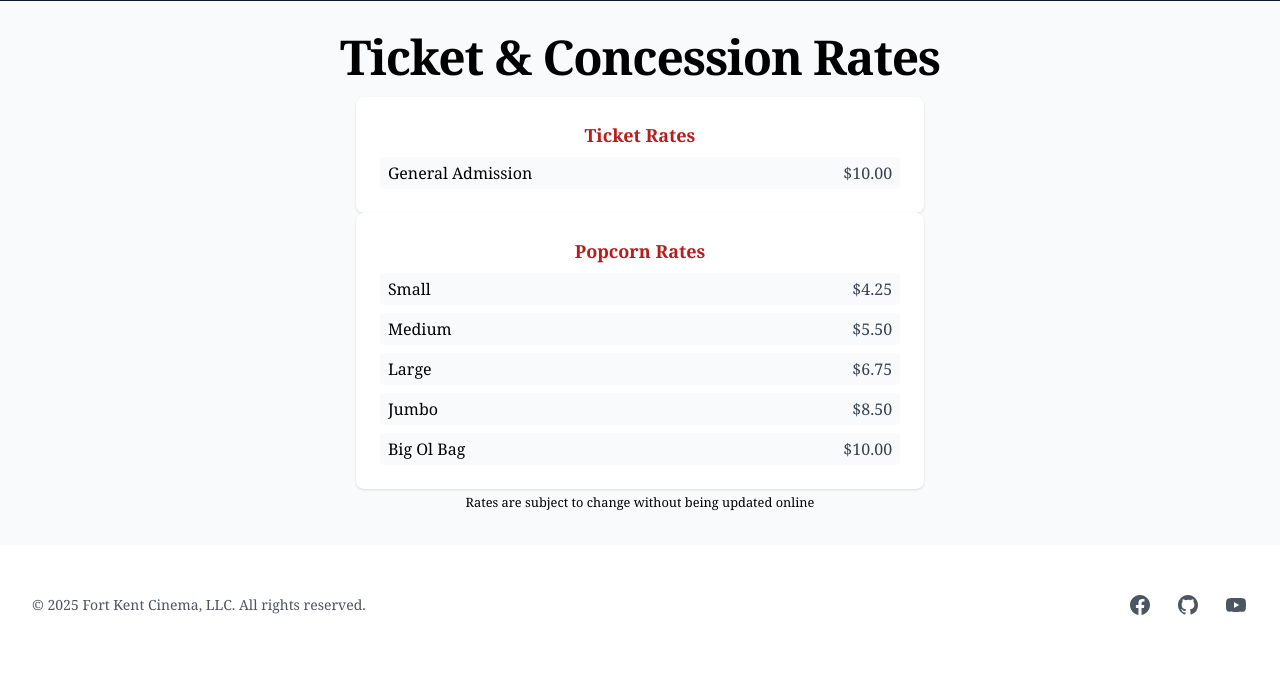
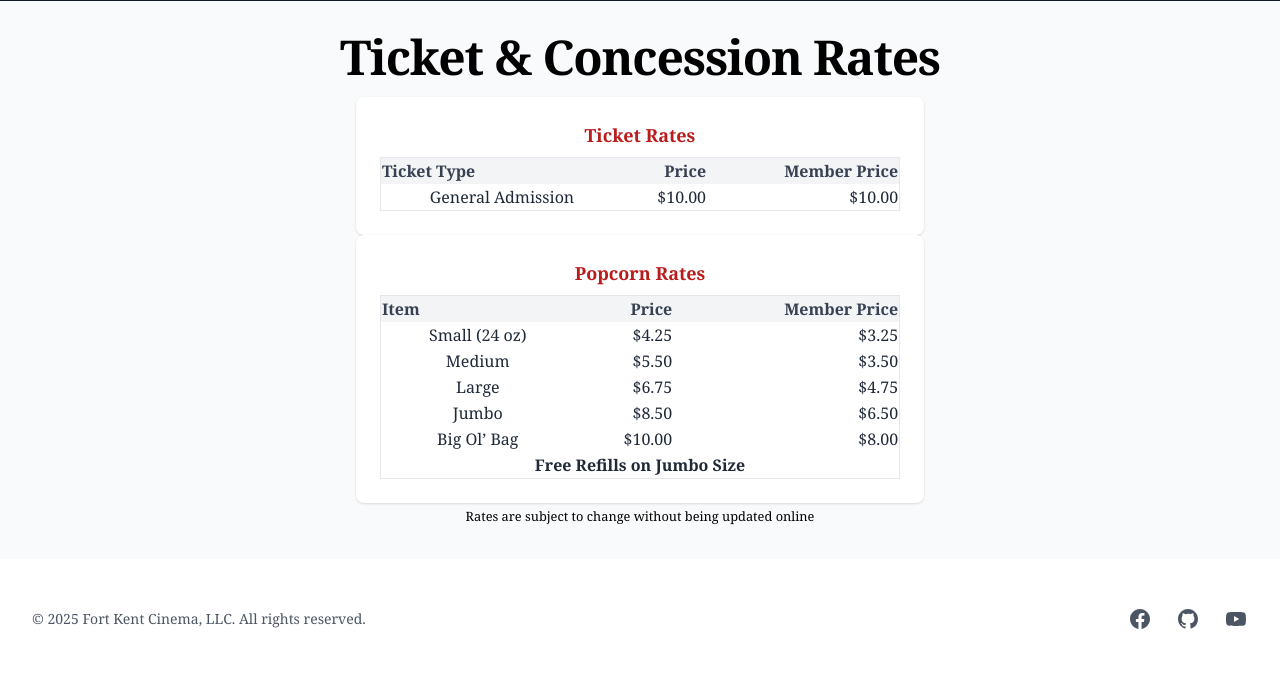
Before and after one commit to BrandonGoding/api_fortkentcinema_com, a Django app: page / in a window 1280 px wide. Shown: the part 1763-2442 px from the top of the page. Before the commit the page ends 2378 px from the top, so only its background shows below. Run offline with Django 5.2, Linux system fonts and the light colour scheme; tables that the repository leaves empty hold one stand-in row (values such as "Sample post"); some libraries are stand-ins or nearby versions.

```diff
--- a/cinema/models.py
+++ b/cinema/models.py
@@ -22,6 +22,7 @@ class TicketRate(models.Model):
         max_length=2, choices=RateTypes.choices, default=RateTypes.GENERAL_ADMISSION, unique=True
     )
     price = models.DecimalField(max_digits=6, decimal_places=2)
+    member_price = models.DecimalField(max_digits=6, decimal_places=2, null=True, blank=True)
 
     def __str__(self) -> str:
         return f"{self.get_rate_type_display()}: ${self.price}"
--- a/website/templates/website/index.html
+++ b/website/templates/website/index.html
@@ -14,7 +14,8 @@
                         <div class="mx-auto max-w-2xl lg:mx-0 lg:max-w-xl">
                             <div class="hidden sm:mb-10 sm:flex">
                                 <div class="relative rounded-full px-3 py-1 text-sm/6 text-gray-500 ring-1 ring-gray-900/10 hover:ring-gray-900/20">
-                                    For Film Reviews, and News from Fort Kent Cinema! <a href="{% url 'website:blog_list' %}"
+                                    For Film Reviews, and News from Fort Kent Cinema! <a
+                                        href="{% url 'website:blog_list' %}"
                                         class="font-semibold whitespace-nowrap text-indigo-600"><span
                                         aria-hidden="true" class="absolute inset-0"></span>Read Our Blog <span
                                         aria-hidden="true">→</span></a></div>
@@ -27,7 +28,8 @@
                                 and indie gems. <br><br>Join us and experience the magic of cinema!</p>
                             <div class="mt-10 flex items-center gap-x-6"><a href="#now-playing"
                                                                             class="rounded-md bg-indigo-600 px-3.5 py-2.5 text-sm font-semibold text-white shadow-xs hover:bg-indigo-500 focus-visible:outline-2 focus-visible:outline-offset-2 focus-visible:outline-indigo-600">Now
-                                Playing</a><a href="{% url 'website:coming_soon' %}" class="text-sm/6 font-semibold text-gray-900">Coming
+                                Playing</a><a href="{% url 'website:coming_soon' %}"
+                                              class="text-sm/6 font-semibold text-gray-900">Coming
                                 Soon <span aria-hidden="true">→</span></a></div>
                         </div>
                     </div>
@@ -68,16 +70,19 @@
                                     <p>Running Time: {{ movie.runtime }}</p>
                                 {% endif %}
                                 {% if movie.genres.all %}
-                                    <p>Genre: {% for genre in movie.genres.all %}{{ genre }}{% if not forloop.last %}, {% endif %}{% endfor %}</p>
+                                    <p>Genre: {% for genre in movie.genres.all %}{{ genre }}{% if not forloop.last %},
+                                    {% endif %}{% endfor %}</p>
                                 {% endif %}
                                 <div class="flex justify-center items-center space-x-4 mt-4">
                                     {% if movie.youtube_id %}
                                         <a
-                                            href="https://www.youtube.com/watch?v={{ movie.youtube_id }}" target="_blank"
+                                                href="https://www.youtube.com/watch?v={{ movie.youtube_id }}"
+                                                target="_blank"
                                                 rel="noopener noreferrer" aria-label="Watch trailer on YouTube">
                                             <svg stroke="currentColor" fill="currentColor" stroke-width="0"
                                                  viewBox="0 0 576 512"
-                                             color="#FF0000" height="28" width="28" xmlns="http://www.w3.org/2000/svg"
+                                                 color="#FF0000" height="28" width="28"
+                                                 xmlns="http://www.w3.org/2000/svg"
                                                  style="color: rgb(255, 0, 0);">
                                                 <path d="M549.655 124.083c-6.281-23.65-24.787-42.276-48.284-48.597C458.781 64 288 64 288 64S117.22 64 74.629 75.486c-23.497 6.322-42.003 24.947-48.284 48.597-11.412 42.867-11.412 132.305-11.412 132.305s0 89.438 11.412 132.305c6.281 23.65 24.787 41.5 48.284 47.821C117.22 448 288 448 288 448s170.78 0 213.371-11.486c23.497-6.321 42.003-24.171 48.284-47.821 11.412-42.867 11.412-132.305 11.412-132.305s0-89.438-11.412-132.305zm-317.51 213.508V175.185l142.739 81.205-142.739 81.201z"></path>
                                             </svg>
@@ -88,7 +93,8 @@
                                            rel="noopener noreferrer" aria-label="View on IMDb">
                                             <svg stroke="currentColor" fill="currentColor" stroke-width="0"
                                                  viewBox="0 0 448 512"
-                                         color="#FFD700" height="28" width="28" xmlns="http://www.w3.org/2000/svg"
+                                                 color="#FFD700" height="28" width="28"
+                                                 xmlns="http://www.w3.org/2000/svg"
                                                  style="color: rgb(255, 215, 0);">
                                                 <path d="M400 32H48C21.5 32 0 53.5 0 80v352c0 26.5 21.5 48 48 48h352c26.5 0 48-21.5 48-48V80c0-26.5-21.5-48-48-48zM21.3 229.2H21c.1-.1.2-.3.3-.4zM97 319.8H64V192h33zm113.2 0h-28.7v-86.4l-11.6 86.4h-20.6l-12.2-84.5v84.5h-29V192h42.8c3.3 19.8 6 39.9 8.7 59.9l7.6-59.9h43zm11.4 0V192h24.6c17.6 0 44.7-1.6 49 20.9 1.7 7.6 1.4 16.3 1.4 24.4 0 88.5 11.1 82.6-75 82.5zm160.9-29.2c0 15.7-2.4 30.9-22.2 30.9-9 0-15.2-3-20.9-9.8l-1.9 8.1h-29.8V192h31.7v41.7c6-6.5 12-9.2 20.9-9.2 21.4 0 22.2 12.8 22.2 30.1zM265 229.9c0-9.7 1.6-16-10.3-16v83.7c12.2.3 10.3-8.7 10.3-18.4zm85.5 26.1c0-5.4 1.1-12.7-6.2-12.7-6 0-4.9 8.9-4.9 12.7 0 .6-1.1 39.6 1.1 44.7.8 1.6 2.2 2.4 3.8 2.4 7.8 0 6.2-9 6.2-14.4z"></path>
                                             </svg>
@@ -97,17 +103,22 @@
                                 </div>
                                 <ul class="text-sm/6 mt-4 space-y-1">
                                     {% for show_date in movie.bookings.last.showtime_list %}
-                                    <li class="text-gray-300">{{ show_date.date|date:"l n/j" }} - {% for time in show_date.times %}{{ time }}{% if not forloop.last %} & {% endif %}{% endfor %}</li>
+                                        <li class="text-gray-300">{{ show_date.date|date:"l n/j" }} -
+                                            {% for time in show_date.times %}{{ time }}{% if not forloop.last %} &
+                                            {% endif %}{% endfor %}</li>
                                     {% endfor %}
                                 </ul>
                             </dt>
                             <dd class="order-first text-3xl font-semibold tracking-tight text-white mb-5">{{ movie.title }}<br/>
-                                <small>{{ movie.bookings.last.booking_start_date|date:"F j" }} - {{ movie.bookings.last.booking_end_date|date:"F j" }}</small>
+                                <small>{{ movie.bookings.last.booking_start_date|date:"F j" }}
+                                    - {{ movie.bookings.last.booking_end_date|date:"F j" }}</small>
                             </dd>
 
 
                             {% if movie.bookings.last.ticket_link %}
-                        <a href="{{ movie.bookings.last.ticket_link }}" class="mt-5 px-4 py-2 rounded transition-colors duration-200 bg-blue-600 hover:bg-blue-700 text-white">Purchase Tickets</a>
+                                <a href="{{ movie.bookings.last.ticket_link }}"
+                                   class="mt-5 px-4 py-2 rounded transition-colors duration-200 bg-blue-600 hover:bg-blue-700 text-white">Purchase
+                                    Tickets</a>
                             {% endif %}
                         </div>
 
@@ -132,30 +143,81 @@
                 Ticket & Concession Rates
             </h2>
 
-            <div class="bg-white rounded-lg shadow p-6 flex flex-col flex-grow-1 mx-4 min-w-[320px] max-w-[600px]"><h3
+                <div class="bg-white rounded-lg shadow p-6 flex flex-col flex-grow-1 mx-4 min-w-[320px] max-w-[600px]">
+                    <h3
                             class="text-lg font-bold mb-2 text-red-700">Ticket Rates</h3>
-                <ul class="space-y-2 b">
+                    <div class="overflow-x-auto">
+                        <table class="table table-sm w-full bg-white text-gray-800 border border-gray-200 rounded-lg">
+                            <thead class="bg-gray-100 text-gray-700">
+                            <tr>
+                                <th class="text-left font-semibold">Ticket Type</th>
+                                <th class="text-right font-semibold">Price</th>
+                                <th class="text-right font-semibold">Member Price</th>
+                            </tr>
+                            </thead>
+                            <tbody>
                             {% for rate in ticket_rates %}
-                    <li class="flex justify-between items-center px-2 py-1 bg-gray-50 rounded"><span
-                            class="font-medium">{{ rate.get_rate_type_display }}</span><span class="text-right text-gray-700">${{ rate.price }}</span></li>
+                                <tr class="hover:bg-gray-50">
+                                    <td class="font-medium">{{ rate.get_rate_type_display }}</td>
+                                    <td class="text-right">${{ rate.price }}</td>
+                                    <td class="text-right">
+                                        {% if rate.member_price %}
+                                            ${{ rate.member_price }}
+                                        {% else %}
+                                            <span class="text-gray-400">—</span>
+                                        {% endif %}
+                                    </td>
+                                </tr>
                             {% endfor %}
-                </ul>
+                            </tbody>
+                        </table>
                     </div>
-            <div class="bg-white rounded-lg shadow p-6 flex flex-col flex-grow-1 mx-4 min-w-[320px] max-w-[600px]"><h3
+
+                </div>
+                <div class="bg-white rounded-lg shadow p-6 flex flex-col flex-grow-1 mx-4 min-w-[320px] max-w-[600px]">
+                    <h3
                             class="text-lg font-bold mb-2 text-red-700">Popcorn Rates</h3>
-                <ul class="space-y-2 b">
-                    <li class="flex justify-between items-center px-2 py-1 bg-gray-50 rounded"><span
-                            class="font-medium">Small</span><span class="text-right text-gray-700">$4.25</span></li>
-                    <li class="flex justify-between items-center px-2 py-1 bg-gray-50 rounded"><span
-                            class="font-medium">Medium</span><span class="text-right text-gray-700">$5.50</span></li>
-                    <li class="flex justify-between items-center px-2 py-1 bg-gray-50 rounded"><span
-                            class="font-medium">Large</span><span class="text-right text-gray-700">$6.75</span></li>
-                    <li class="flex justify-between items-center px-2 py-1 bg-gray-50 rounded"><span
-                            class="font-medium">Jumbo</span><span class="text-right text-gray-700">$8.50</span></li>
-                    <li class="flex justify-between items-center px-2 py-1 bg-gray-50 rounded"><span
-                            class="font-medium">Big Ol Bag</span><span class="text-right text-gray-700">$10.00</span>
-                    </li>
-                </ul>
+                    <div class="overflow-x-auto">
+                        <table class="table table-sm w-full bg-white text-gray-800 border border-gray-200 rounded-lg">
+                            <thead class="bg-gray-100 text-gray-700">
+                            <tr>
+                                <th class="text-left font-semibold">Item</th>
+                                <th class="text-right font-semibold">Price</th>
+                                <th class="text-right font-semibold">Member Price</th>
+                            </tr>
+                            </thead>
+                            <tbody>
+                            <tr class="hover:bg-gray-50">
+                                <td class="font-medium">Small (24 oz)</td>
+                                <td class="text-right">$4.25</td>
+                                <td class="text-right">$3.25</td>
+                            </tr>
+                            <tr class="hover:bg-gray-50">
+                                <td class="font-medium">Medium</td>
+                                <td class="text-right">$5.50</td>
+                                <td class="text-right">$3.50</td>
+                            </tr>
+                            <tr class="hover:bg-gray-50">
+                                <td class="font-medium">Large</td>
+                                <td class="text-right">$6.75</td>
+                                <td class="text-right">$4.75</td>
+                            </tr>
+                            <tr class="hover:bg-gray-50">
+                                <td class="font-medium">Jumbo</td>
+                                <td class="text-right">$8.50</td>
+                                <td class="text-right">$6.50</td>
+                            </tr>
+                            <tr class="hover:bg-gray-50">
+                                <td class="font-medium">Big Ol’ Bag</td>
+                                <td class="text-right">$10.00</td>
+                                <td class="text-right">$8.00</td>
+                            </tr>
+                            <tr>
+                                <td colspan="3" class="font-bold text-center">Free Refills on Jumbo Size</td>
+                            </tr>
+                            </tbody>
+                        </table>
+                    </div>
                 </div>
                 <small>Rates are subject to change without being updated online</small>
             </div>
```
Also changed, not shown: cinema/migrations/0019_ticketrate_member_price_alter_ticketrate_rate_type.py (added). Lines whose indentation alone changed are shown as unchanged.
